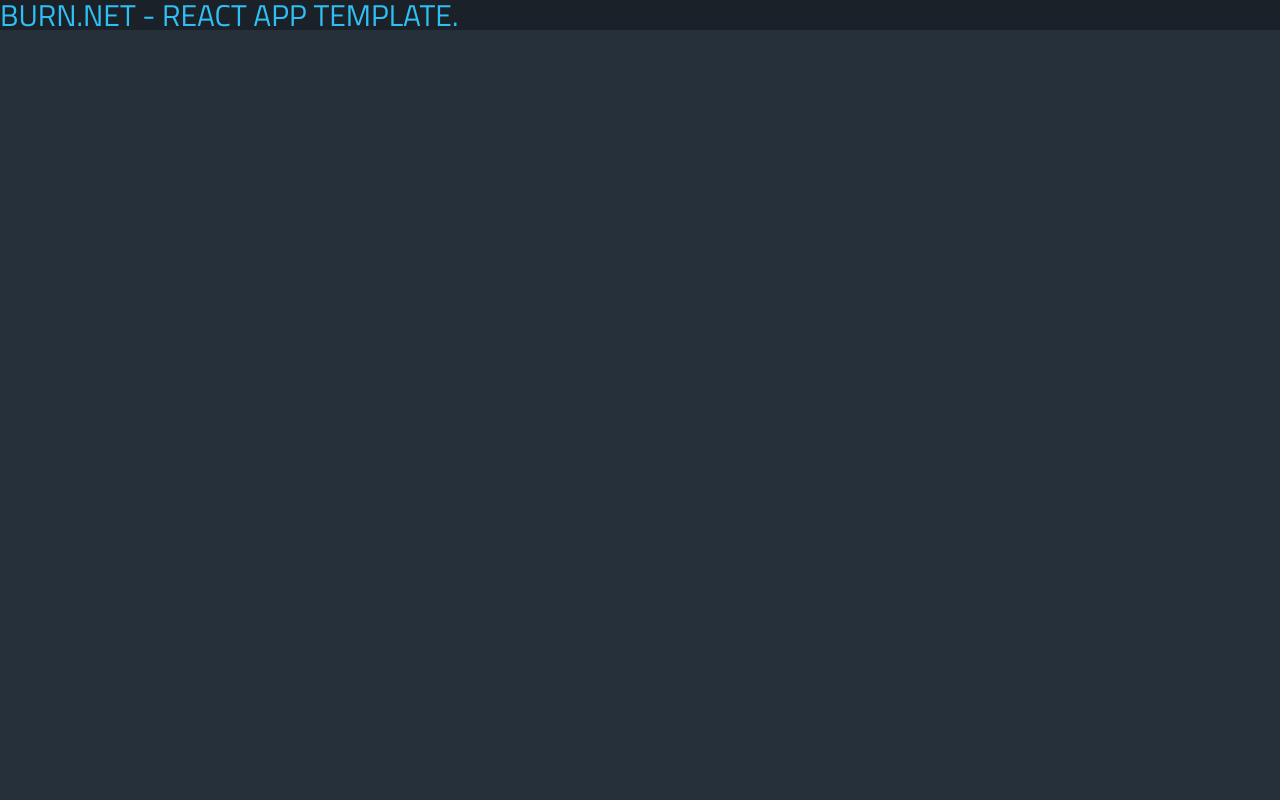
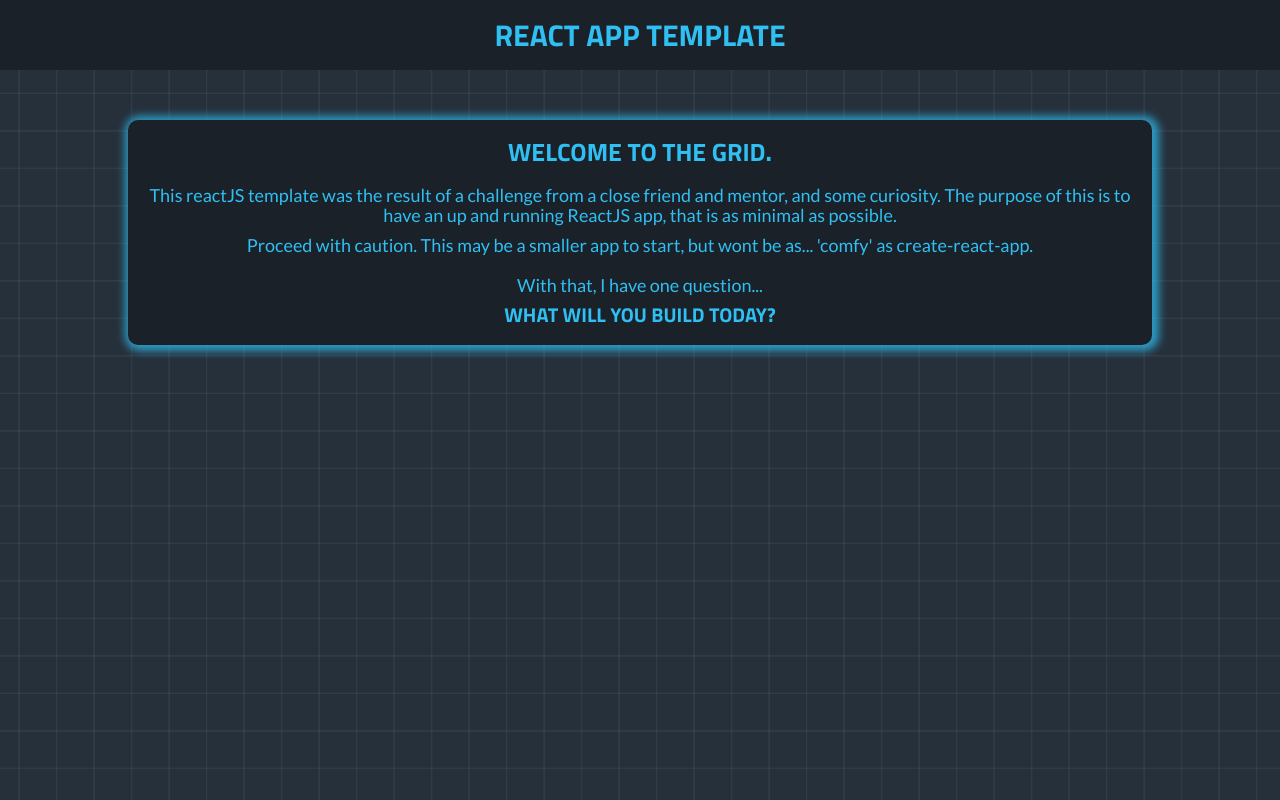
Before and after one commit to karlchvojka/reactjs_template, a React app: page / in a window 1280 px wide. Built offline with nearby package versions, Linux system fonts and the light colour scheme.

Commit message:
Added some default styles to the app

```diff
--- a/Styles/fonts.scss
+++ b/Styles/fonts.scss
@@ -1,11 +1,60 @@
 /*
   This is a file to use for fonts. And fonts only.
-  Please set your default font sizes and colors here.
+  The fonts set up are default, feel free to change them.
 */
 
 h1 {
+  color: $lightBlue;
   font-family: $cyberFont;
+  font-size:30px;
+  font-weight:700;
+  text-transform: uppercase;
+}
+
+h2 {
   color: $lightBlue;
+  font-family: $cyberFont;
+  font-size:25px;
+  font-weight:700;
   text-transform: uppercase;
-  font-size:30px;
 }
+
+h3 {
+  color: $lightBlue;
+  font-family: $cyberFont;
+  font-size:22px;
+  font-weight:700;
+  text-transform: uppercase;
+}
+
+h4 {
+  color: $lightBlue;
+  font-family: $cyberFont;
+  font-size:20px;
+  font-weight:700;
+  text-transform: uppercase;
+}
+
+h5 {
+  color: $lightBlue;
+  font-family: $cyberFont;
+  font-size:20px;
+  font-weight:700;
+  text-transform: uppercase;
+}
+
+h6 {
+  color: $lightBlue;
+  font-family: $cyberFont;
+  font-size:20px;
+  font-weight:700;
+  text-transform: uppercase;
+}
+
+p {
+  color: $lightBlue;
+  font-family: $paraFont;
+  font-size:18px;
+  line-height:20px;
+  margin-bottom:10px;
+}
--- a/src/App.js
+++ b/src/App.js
@@ -5,12 +5,20 @@
   return (
     <div className="App">
       <header>
-        <h1>Burn.Net - React App Template.</h1>
-      </header>
+        <h1>React App Template</h1>
+        </header>
       <main>
-
-      </main>
-    </div>
+        <section className="gridWrap">
+          <h2>Welcome to The Grid.</h2>
+          <p>This reactJS template was the result of a challenge from a close friend and mentor, and some curiosity. The purpose of this is to have an up and running ReactJS app, that is as minimal as possible.</p>
+          <p>Proceed with caution. This may be a smaller app to start, but wont be as... 'comfy' as create-react-app.</p>
+          <div className="theChallenge">
+            <p>With that, I have one question...</p>
+            <h4>What will YOU build today?</h4>
+            </div>
+          </section>
+        </main>
+      </div>
   )
 }
 
--- a/src/App.scss
+++ b/src/App.scss
@@ -1,15 +1,51 @@
+/*
+  These styles are some defaults meant for the Template.
+  These are default, feel free to change them.
+
+  I would suggest leaving the imports tho ;)
+*/
+
 @import '../Styles/_reset.scss';
 @import '../Styles/variables.scss';
 @import '../Styles/fonts.scss';
 
 body {
   background-color: $darkGrey;
+  background-size: 75px 75px;
+  background-image:
+    linear-gradient(0deg, transparent 24%, rgba(255, 255, 255, .05) 25%, rgba(255, 255, 255, .05) 26%, transparent 27%, transparent 74%, rgba(255, 255, 255, .05) 75%, rgba(255, 255, 255, .05) 76%, transparent 77%, transparent),
+    linear-gradient(90deg, transparent 24%, rgba(255, 255, 255, .05) 25%, rgba(255, 255, 255, .05) 26%, transparent 27%, transparent 74%, rgba(255, 255, 255, .05) 75%, rgba(255, 255, 255, .05) 76%, transparent 77%, transparent);
 }
 
 header {
   background-color: $headerGrey;
+  padding:20px;
+  text-align:center;
 }
 main {
-  max-width:800px;
+  max-width:80%;
   margin: 0 auto;
+
+  .gridWrap {
+    background-color: $headerGrey;
+    border-radius: 10px;
+    box-shadow: 2px 1px 8px 5px rgba(48,191,242,0.75);
+    margin-top:50px;
+    padding:$spacing;
+    -webkit-box-shadow: 2px 1px 8px 5px rgba(48,191,242,0.75);
+    -moz-box-shadow: 2px 1px 8px 5px rgba(48,191,242,0.75);
+
+    h2 {
+      text-align:center;
+      margin-bottom: $spacing;
+    }
+    p {
+      text-align: center;
+    }
+
+    .theChallenge {
+      margin-top:20px;
+      text-align: center;
+    }
+  }
 }
```
Also changed, not shown: Styles/variables.scss (+5 -2 lines).
